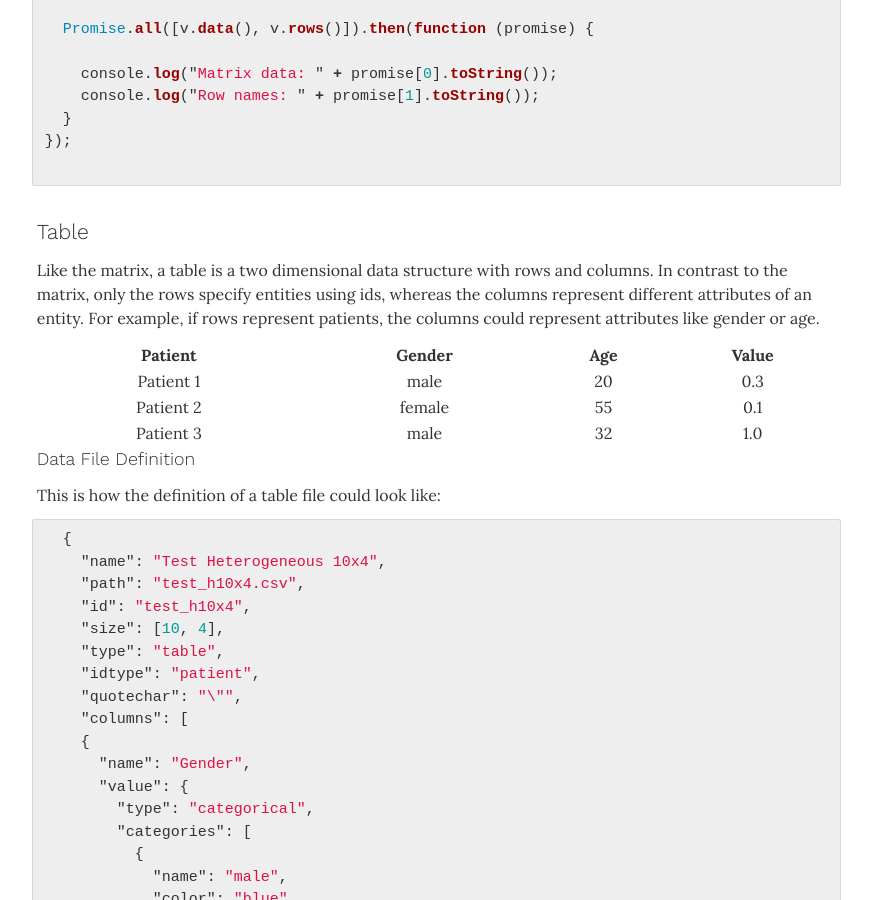
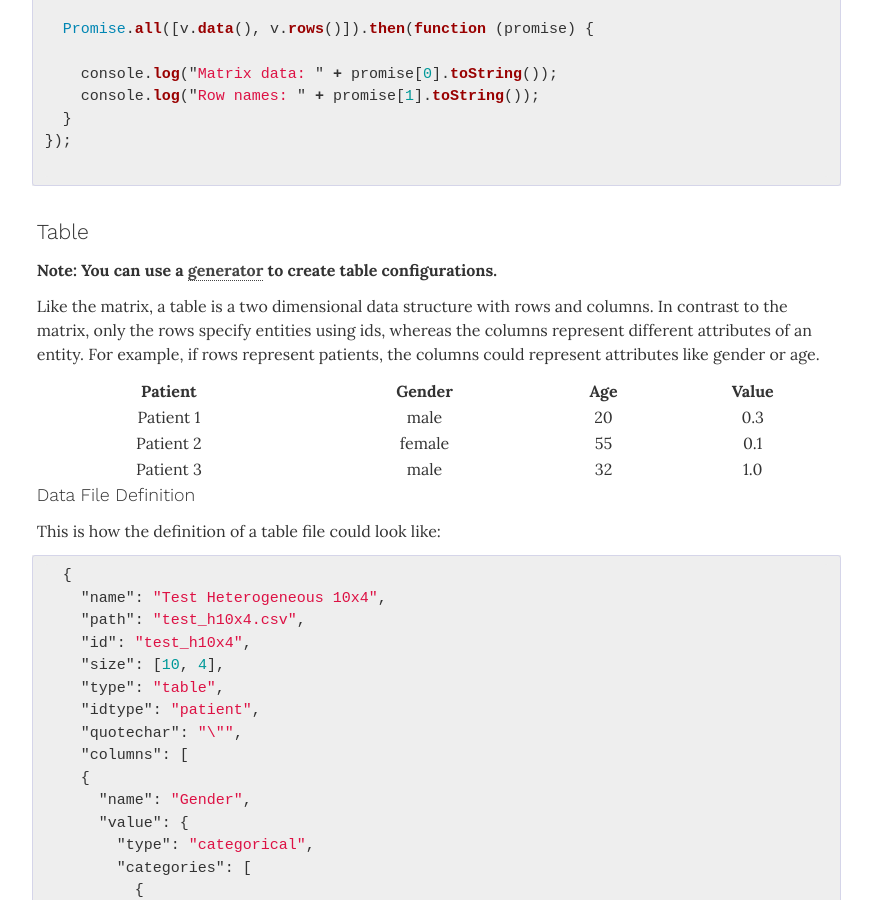
Before and after one commit to phovea/phovea.github.io, a Jekyll site: the page built from tutorials/data_structure.md, in a window 1280 px wide and 900 px high, scrolled down 3856 px. Shown: the whole window, without its empty margins (317-1189 px from the left). Built offline with Jekyll 4.4.1, drawn with Linux system fonts in a browser that asks for light colours; nearby versions of some CDN libraries; some web fonts are replaced.

Commit message:
added link to generator

```diff
--- a/tutorials/data_structure.md
+++ b/tutorials/data_structure.md
@@ -154,6 +154,8 @@ parser.parseRemoteMatrix('./data/anscombe_2.csv').then(function (matrix) {
 
 
 ### Table
+
+**Note: You can use a [generator](https://github.com/Caleydo/phovea_json_generator) to create table configurations.**
 
 Like the matrix, a table is a two dimensional data structure with rows and columns. In contrast to the matrix, only the rows specify entities using ids, whereas the columns represent different attributes of an entity. For example, if rows represent patients, the columns could represent attributes like gender or age.
 
```
